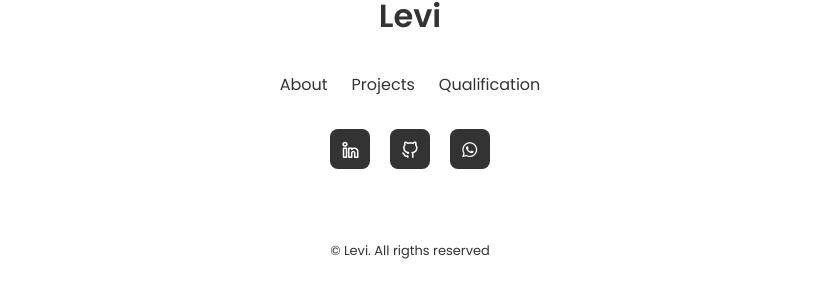
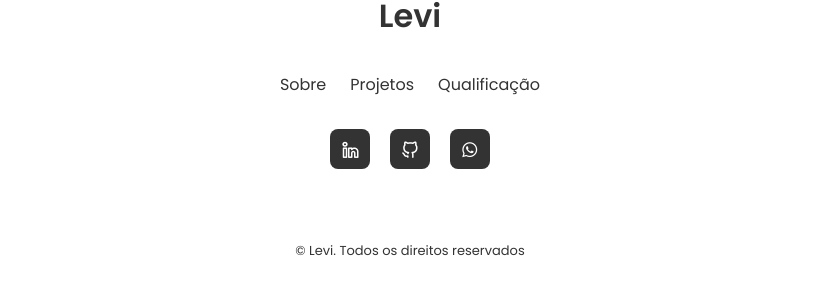
Before and after one commit to Levi-Valverde/portfolio, a React (Vite) app: page / in a window 1280 px wide. Shown: the part 5208-5505 px from the top of the page, without its empty margins (230-1049 px from the left). Built offline with nearby package versions, Linux system fonts and the light colour scheme.

Commit message:
Update Footer.jsx

```diff
--- a/src/components/Footer/Footer.jsx
+++ b/src/components/Footer/Footer.jsx
@@ -9,19 +9,19 @@ export function Footer() {
         <ul className="footer__list">
           <li>
             <a href="#about" className="footer__link">
-              About
+              Sobre
             </a>
           </li>
 
           <li>
             <a href="#portifolio" className="footer__link">
-              Projects
+              Projetos
             </a>
           </li>
 
           <li>
             <a href="#qualification" className="footer__link">
-              Qualification
+              Qualificação
             </a>
           </li>
         </ul>
@@ -52,7 +52,7 @@ export function Footer() {
           </a>
         </div>
 
-        <span className="footer__copy">&#169; Levi. All rigths reserved</span>
+        <span className="footer__copy">&#169; Levi. Todos os direitos reservados</span>
       </div>
     </footer>
   );
```
